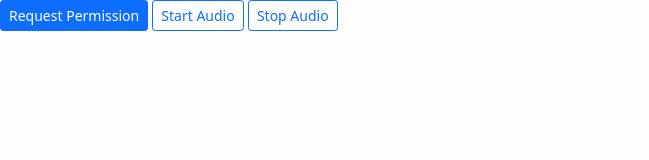
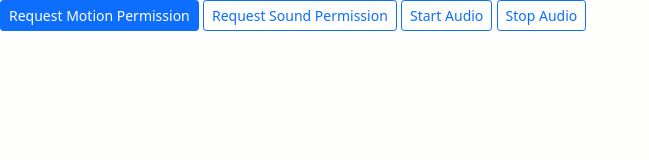
Before and after one commit to cloudfright/gait-analyser, a plain HTML site: page index.html in a window 1280 px wide. Shown: the whole page, without its empty margins (0-649 px from the left). Drawn offline with nearby package versions, Linux system fonts and the light colour scheme.

Commit message:
Test audio with permission workaround

```diff
--- a/index.html
+++ b/index.html
@@ -10,7 +10,8 @@
 </head>
 
 <body style="background-color:#fefefc">
-  <button type="button" class="btn btn-outline-primary btn-sm " onclick="requestPermission()">Request Permission</button>
+  <button type="button" class="btn btn-outline-primary btn-sm " onclick="requestMotionPermission()">Request Motion Permission</button>
+  <button type="button" class="btn btn-outline-primary btn-sm" onclick="initSound()">Request Sound Permission</button>
   <button type="button" class="btn btn-outline-primary btn-sm " onclick="startAudio()">Start Audio</button>
   <button type="button" class="btn btn-outline-primary btn-sm " onclick="stopAudio()">Stop Audio</button>
 </body>
--- a/scripts/sensors.js
+++ b/scripts/sensors.js
@@ -3,13 +3,23 @@ const AccelerationThreshold = 1;
 
 let sound;
 
-function initialiseSound() {
+function initSound() {
 
+  // we don't need the mic, but it seems to be the only way to get the audio context unmuted when asking for permission
+  var mic = new Pizzicato.Sound({
+    source: 'input',
+    options: { volume: 0 }
+  });
 
   sound = new Pizzicato.Sound({
     source: 'wave',
     options: { type: 'square', frequency: 440, attack: 0 }
   });
+
+  var group = new Pizzicato.Group();
+
+  group.addSound(mic);
+  group.addSound(sound);
 
   var stereoPanner = new Pizzicato.Effects.StereoPanner({
     pan: 0.5
@@ -18,9 +28,7 @@ function initialiseSound() {
   sound.addEffect(stereoPanner);
 }
 
-function requestPermission() {
-
-  initialiseSound();
+function requestMotionPermission() {
 
   if (typeof DeviceMotionEvent.requestPermission === 'function') {
     // Handle iOS 13+ devices.
@@ -73,6 +81,27 @@ function handleMotion(event) {
   event.accelerationIncludingGravity.x - event.acceleration.x
   event.accelerationIncludingGravity.y - event.acceleration.y
   event.accelerationIncludingGravity.z - event.acceleration.z
+https://stackoverflow.com/questions/57942230/ios-safari-web-audio-api-restriction-problem
+https://developer.apple.com/library/archive/documentation/AudioVideo/Conceptual/Using_HTML5_Audio_Video/PlayingandSynthesizingSounds/PlayingandSynthesizingSounds.html
+https://github.com/CreateJS/SoundJS
+
+https://paulbakaus.com/tutorials/html5/web-audio-on-ios/
+
+https://stackoverflow.com/questions/12517000/no-sound-on-ios-6-web-audio-api
+
+https://gist.github.com/kus/3f01d60569eeadefe3a1
+
+just resume like this:
+
+document.addEventListener('touchend', ()=>window.audioContext.resume());
+
+https://developer.mozilla.org/en-US/docs/Web/API/Web_Audio_API/Best_practices
+
+https://developer.chrome.com/blog/autoplay/#webaudio
+
+---> https://github.com/alemangui/pizzicato/issues/115
+
+
 */
 
 }
```
